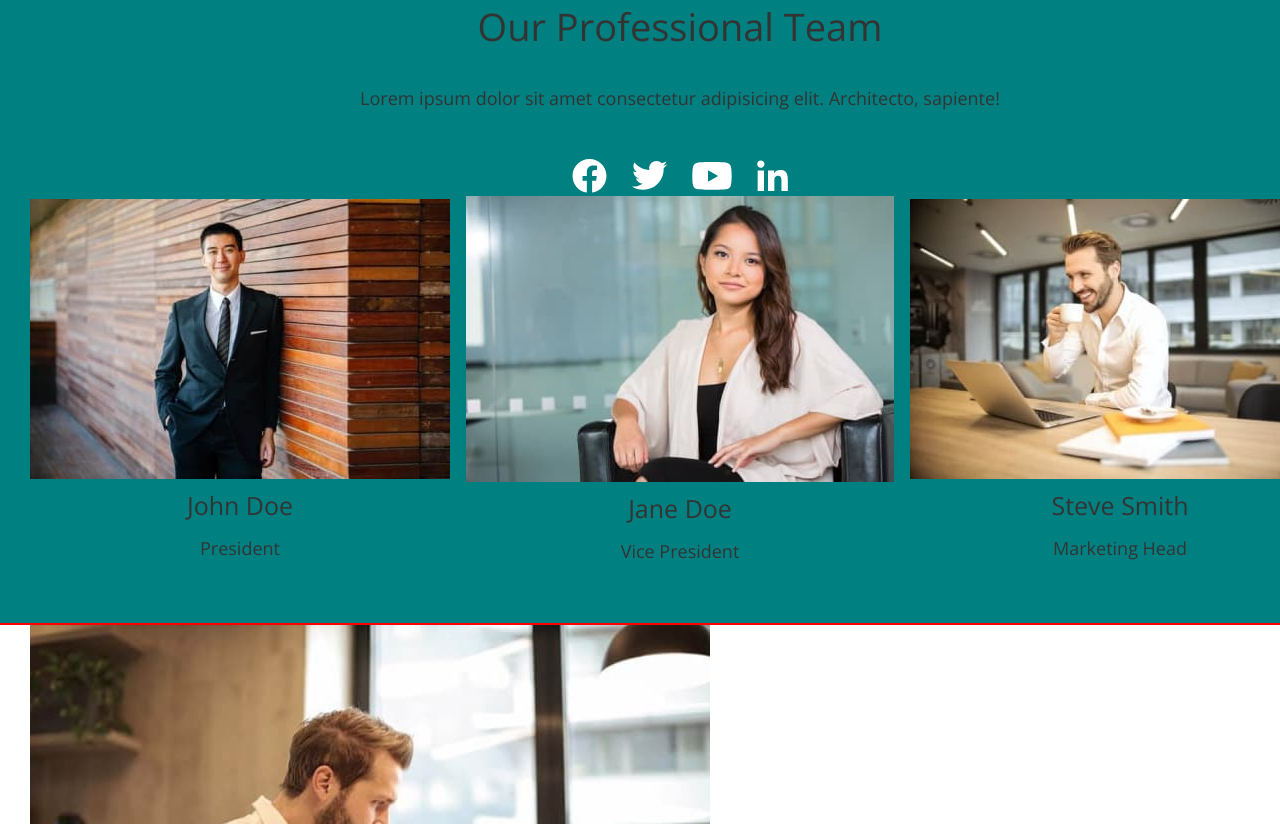
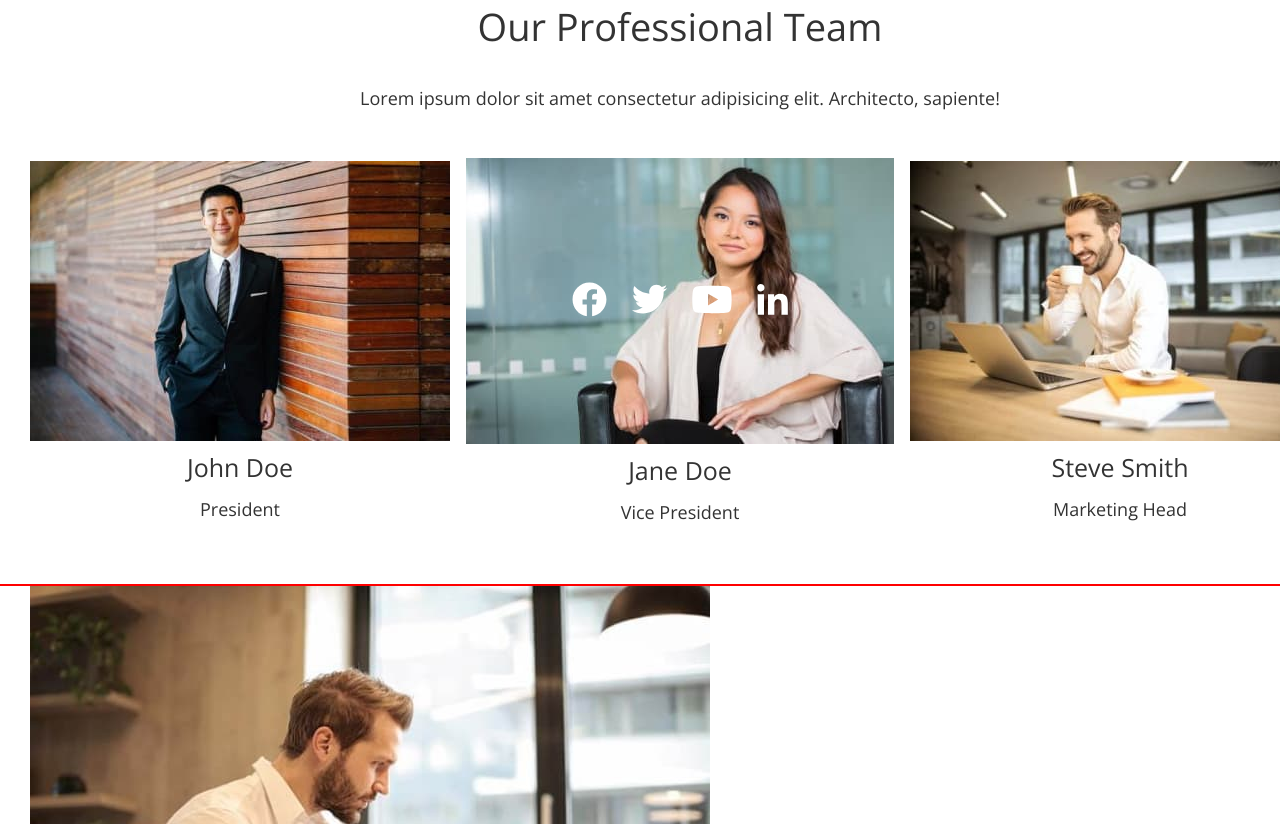
Before and after one commit to Vlatarasenko/borsh, a plain HTML site: page index.html in a window 1280 px wide. Shown: the part 5161-5985 px from the top of the page. Drawn offline with nearby package versions, Linux system fonts and the light colour scheme.

Commit message:
add position on my section

```diff
--- a/css/style.css
+++ b/css/style.css
@@ -153,9 +153,6 @@ img {
 }
 /*============= Vlad========== */
 
-.body {
-  background-color: teal;
-}
 /* можна винести вверх */
 .subtitle {
   padding-top: 11px;
@@ -206,6 +203,19 @@ img {
   display: flex;
   justify-content: center;
   gap: 25px;
+}
+
+.body-thumb {
+  position: relative;
+
+}
+
+.social-list {
+  position: absolute;
+  top: 50%;
+  left: 50%;
+  transform: translate(-50%,-50%);
+
 }
 
 /* =========================SECTION VLAD========================= */
--- a/index.html
+++ b/index.html
@@ -232,6 +232,17 @@
           <p class="text">
             Lorem ipsum dolor sit amet consectetur adipisicing elit. Architecto, sapiente!
           </p>
+
+          <ul class="body-list">
+            <li class="body-item">
+              <img src="./images/team/team1.jpg" alt="company President" width="420" height="280" />
+              <h3 class="subtitle">John Doe</h3>
+              <p class="employees-text">President</p>
+            </li>
+
+            <li class="body-item">
+              <div class="body-thumb">
+                <img src="./images/team/team2.jpg" alt="Vice President" width="428" height="286" />
                 <ul class="social-list">
                   <li class="social-item">
                     <a href="" class="social-link">
@@ -262,17 +273,11 @@
                     </a>
                   </li>
                 </ul>
-          <ul class="body-list">
-            <li class="body-item">
-              <img src="./images/team/team1.jpg" alt="company President" width="420" height="280" />
-              <h3 class="subtitle">John Doe</h3>
-              <p class="employees-text">President</p>
-            </li>
-            <li class="body-item">
-              <img src="./images/team/team2.jpg" alt="Vice President" width="428" height="286" />
+              </div>
               <h3 class="subtitle">Jane Doe</h3>
               <p class="employees-text">Vice President</p>
             </li>
+
             <li class="body-item">
               <img src="./images/team/team3.jpg" alt="Marketing Head" width="420" height="280" />
               <h3 class="subtitle">Steve Smith</h3>
```
Lines whose indentation alone changed are shown as unchanged.
